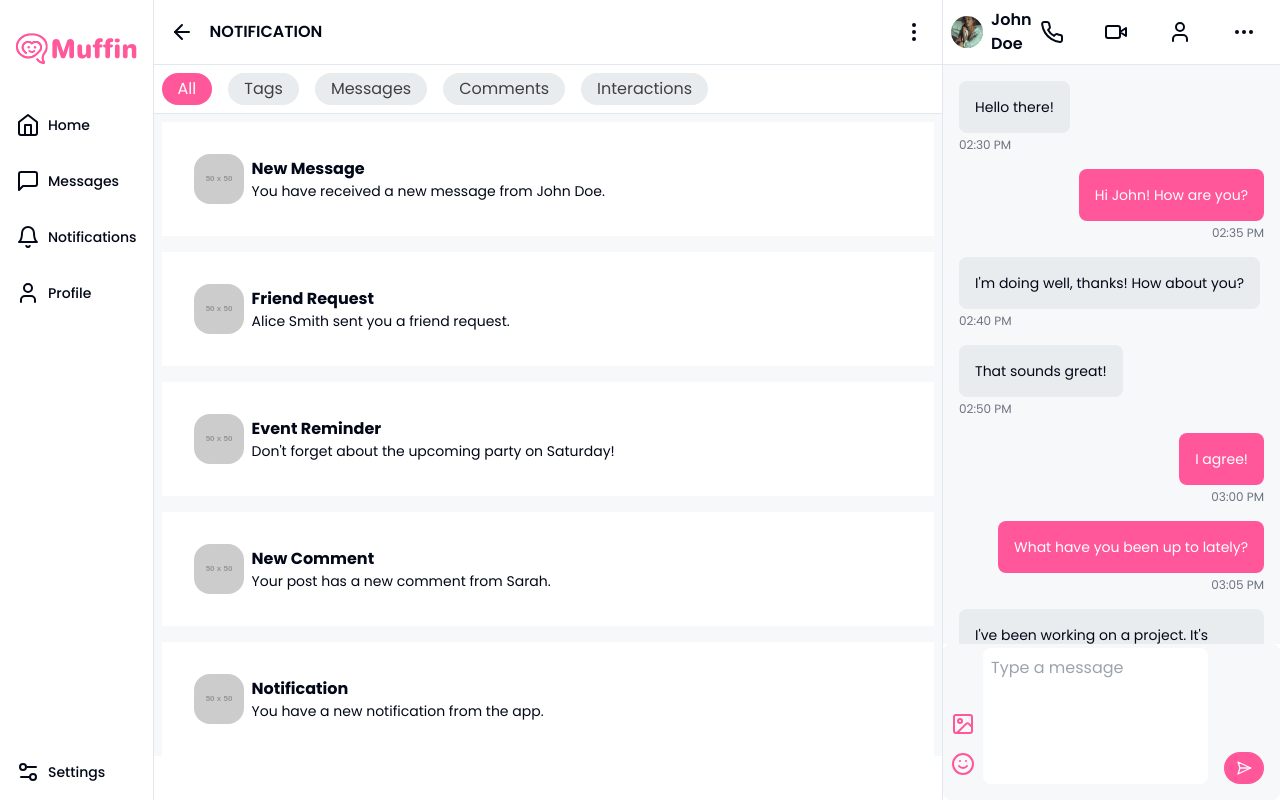
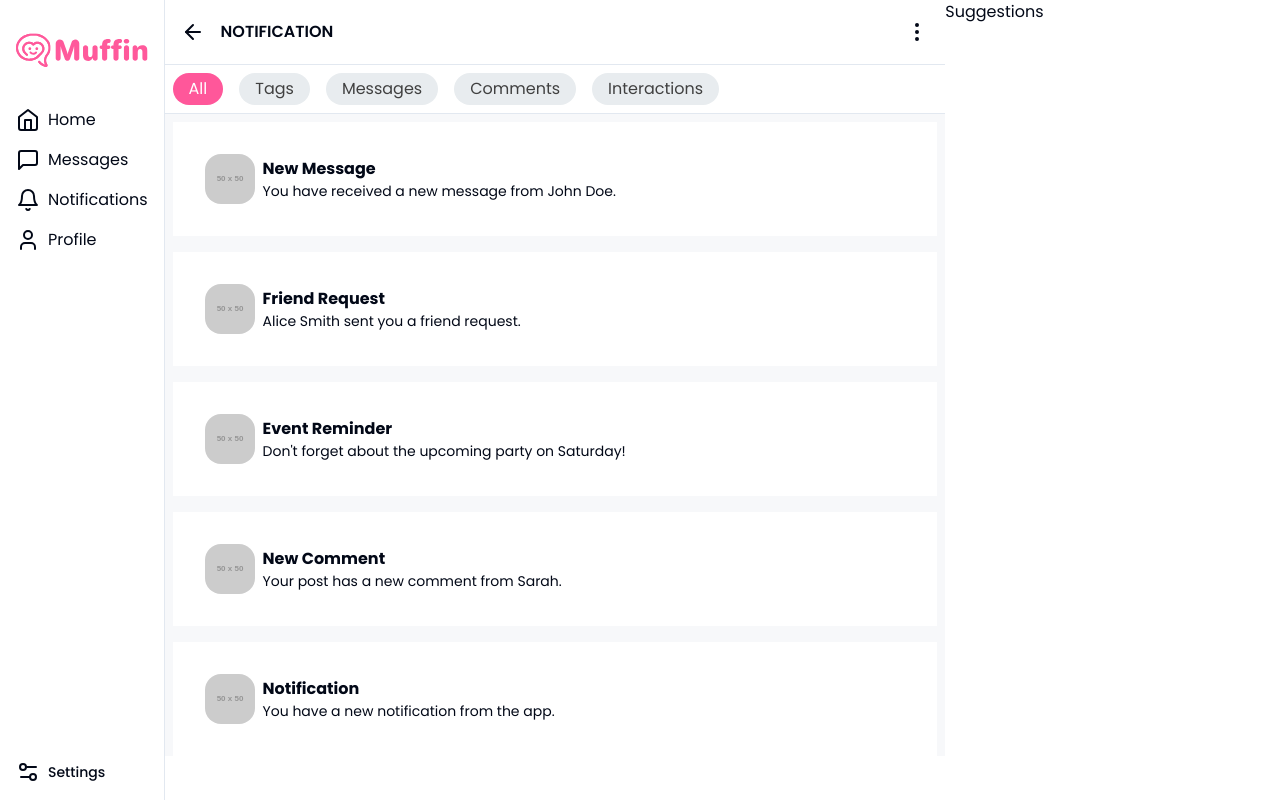
Before and after one commit to rv100101/muft, a React (Vite) app: page /notifications in a window 1280 px wide. Built offline with nearby package versions, Linux system fonts and the light colour scheme.

Commit message:
refactor: change a tags to use Link from wouter

```diff
--- a/src/components/sideBar.tsx
+++ b/src/components/sideBar.tsx
@@ -8,15 +8,12 @@ const SideBar = () => {
   const navLinks = links.map((link, index) => {
     return (
       <li key={index} className="w-full">
-        {" "}
-        <Button variant={"ghost"} className="w-full justify-start py-7">
-          <a
-            className="flex justify-start items-center space-x-2"
-            href={link.path}
-          >
-            {<link.icon />} <p>{link.name}</p>
-          </a>
-        </Button>
+        <Link
+          className="h-10 px-4 py-2 hover:bg-accent hover:text-accent-foreground flex justify-start items-center space-x-2"
+          href={link.path}
+        >
+          {<link.icon />} <p>{link.name}</p>
+        </Link>
       </li>
     );
   });
@@ -25,7 +22,11 @@ const SideBar = () => {
     <div className="h-full border-r flex flex-col justify-between ">
       <div>
         <Link href="/">
-          <img className="h-max w-max my-8 mx-4" src={logo} alt="logo" />
+          <img
+            className="hover:cursor-pointer h-max w-max my-8 mx-4"
+            src={logo}
+            alt="logo"
+          />
         </Link>
         <ul>{navLinks}</ul>
       </div>
--- /dev/null
+++ b/src/components/suggestions.tsx
@@ -0,0 +1,5 @@
+const Suggestions = () => {
+  return <div>Suggestions</div>;
+};
+
+export default Suggestions;
--- a/src/index.css
+++ b/src/index.css
@@ -25,7 +25,7 @@
     --muted: 210 40% 96.1%;
     --muted-foreground: 215.4 16.3% 46.9%;
 
-    --accent: 210 40% 96.1%;
+    --accent: 336.923 100% 98%;
     --accent-foreground: 222.2 47.4% 11.2%;
 
     --destructive: 0 84.2% 60.2%;
--- a/src/pages/authenticatedPages/notificationsPage.tsx
+++ b/src/pages/authenticatedPages/notificationsPage.tsx
@@ -1,6 +1,6 @@
-import ChatConversation from "@/components/messaging/chatConversation";
 import NotificationsList from "@/components/notifications/notificationsList";
 import AuthenticatedLayout from "./layout";
+import Suggestions from "@/components/suggestions";
 
 const NotificationsPage = () => {
   return (
@@ -10,7 +10,7 @@ const NotificationsPage = () => {
           <NotificationsList />
         </div>
         <div className="col-span-3 w-full h-full">
-          <ChatConversation />
+          <Suggestions />
         </div>
       </div>
     </AuthenticatedLayout>
```
